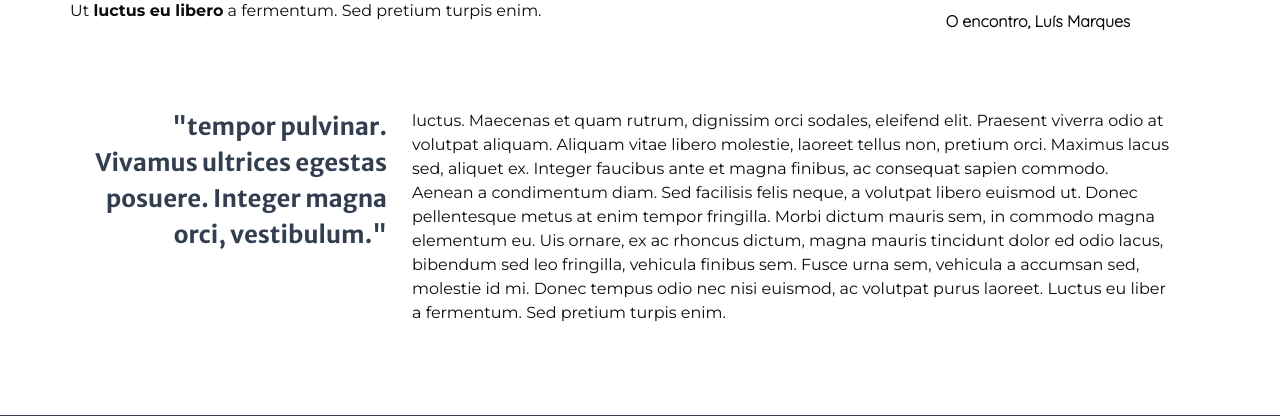
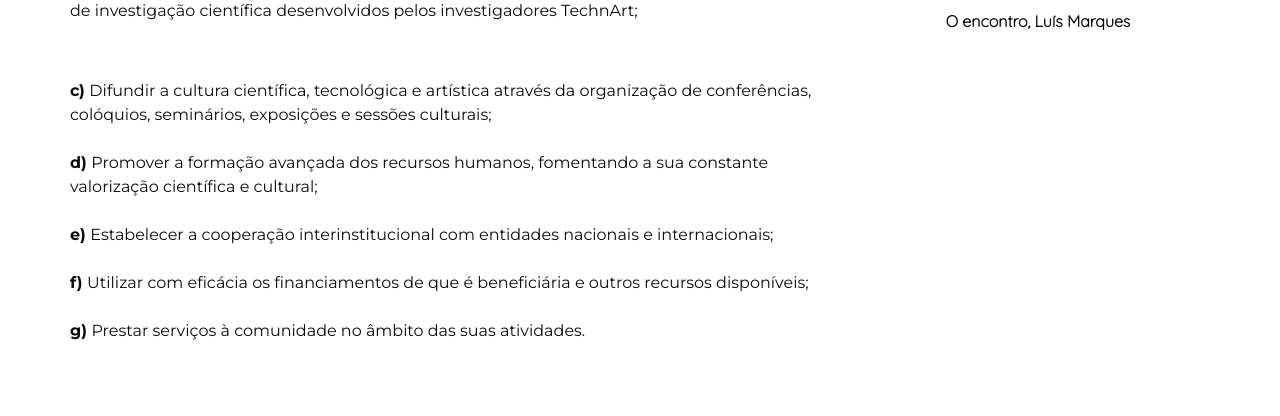
Before and after one commit to iptomar/Tech-Art-F, a PHP site: page /missao.php in a window 1280 px wide. Shown: the part 731-1147 px from the top of the page. Run offline with PHP 8.4, Linux system fonts and the light colour scheme; some libraries are stand-ins or nearby versions; some web fonts are replaced.

Commit message:
Alteração dos eixos/estrutura/missao

```diff
--- a/tecnart/missao.php
+++ b/tecnart/missao.php
@@ -25,14 +25,15 @@ include 'models/functions.php';
 
                 <div class="flex-container">
                     <div class="flex-right">
-                        <b>1. </b>luctus. Maecenas et quam rutrum, dignissim orci sodales, eleifend elit. Praesent viverra odio at volutpat aliquam. <b>Aliquam vitae libero molestie,
-                        laoreet tellus</b> non, pretium orci. Maximus lacus sed, aliquet ex. Integer faucibus ante et magna finibus, ac consequat sapien commodo.<br><br>
+                        <b>1. </b>O Techn&Art desenvolve investigação nos domínios da Salvaguarda do Património e da Valorização do Património, quer em desenvolvimento
+                        experimental, quer em investigação aplicada.<br><br>
 
-                        <b>2. </b>Aenean a condimentum diam. Sed facilisis felis neque, a volutpat libero euismod ut. Donec pellentesque metus at enim tempor fringilla.
-                        Morbi dictum mauris sem, in commodo magna elementum eu. <b>Duis ornare, ex ac rhoncus</b> dictum, magna mauris tincidunt dolor.<br><br>
+                        <b>2. </b>Adicionalmente, o Techn&Art tem por missão:<br><br>
 
-                        <b>3. </b>Sed odio lacus, bibendum sed leo fringilla, vehicula finibus sem. Fusce urna sem, vehicula a accumsan sed, molestie id mi.
-                        Donec tempus odio nec nisi euismod, ac volutpat purus laoreet. Ut <b>luctus eu libero</b> a fermentum. Sed pretium turpis enim.
+                        <b>a) </b>Contribuir para a consolidação dos programas de formação do IPT enquadrados nos domínios científicos listados;<br><br>
+
+                        <b>b) </b>Contribuir para a sólida formação dos alunos estreitando a colaboração entre os trabalhos de investigação científica desenvolvidos
+                        pelos investigadores TechnArt;
                     </div>
 
                     <div class="flex-left">
@@ -43,19 +44,24 @@ include 'models/functions.php';
                     </div>
                 </div>
 
-                <div class="flex-container">
+                <div>
+                <!--<div class="flex-container">
 
                     <div class="flex-left2">
                         "tempor pulvinar. Vivamus ultrices egestas posuere. Integer magna orci, vestibulum."
-                    </div>
+                    </div> -->
 
                     <div class="flex-right">
-                        luctus. Maecenas et quam rutrum, dignissim orci sodales, eleifend elit. Praesent viverra odio at volutpat aliquam. Aliquam vitae libero molestie,
-                        laoreet tellus non, pretium orci. Maximus lacus sed, aliquet ex. Integer faucibus ante et magna finibus, ac consequat sapien commodo.
-                        Aenean a condimentum diam. Sed facilisis felis neque, a volutpat libero euismod ut. Donec pellentesque metus at enim tempor fringilla.
-                        Morbi dictum mauris sem, in commodo magna elementum eu. Uis ornare, ex ac rhoncus dictum, magna mauris tincidunt dolor
-                        ed odio lacus, bibendum sed leo fringilla, vehicula finibus sem. Fusce urna sem, vehicula a accumsan sed, molestie id mi.
-                        Donec tempus odio nec nisi euismod, ac volutpat purus laoreet. Luctus eu liber a fermentum. Sed pretium turpis enim.
+                        <b>c) </b>Difundir a cultura científica, tecnológica e artística através da organização de conferências, colóquios, seminários, exposições
+                        e sessões culturais;<br><br>
+
+                        <b>d) </b>Promover a formação avançada dos recursos humanos, fomentando a sua constante valorização científica e cultural;<br><br>
+
+                        <b>e) </b>Estabelecer a cooperação interinstitucional com entidades nacionais e internacionais;<br><br>
+
+                        <b>f) </b>Utilizar com eficácia os financiamentos de que é beneficiária e outros recursos disponíveis;<br><br>
+
+                        <b>g) </b>Prestar serviços à comunidade no âmbito das suas atividades.<br><br>
                     </div>
 
                 </div>
```
Also changed, not shown: tecnart/eixos.php (+19 -14 lines), tecnart/estrutura.php (+24 -8 lines).
